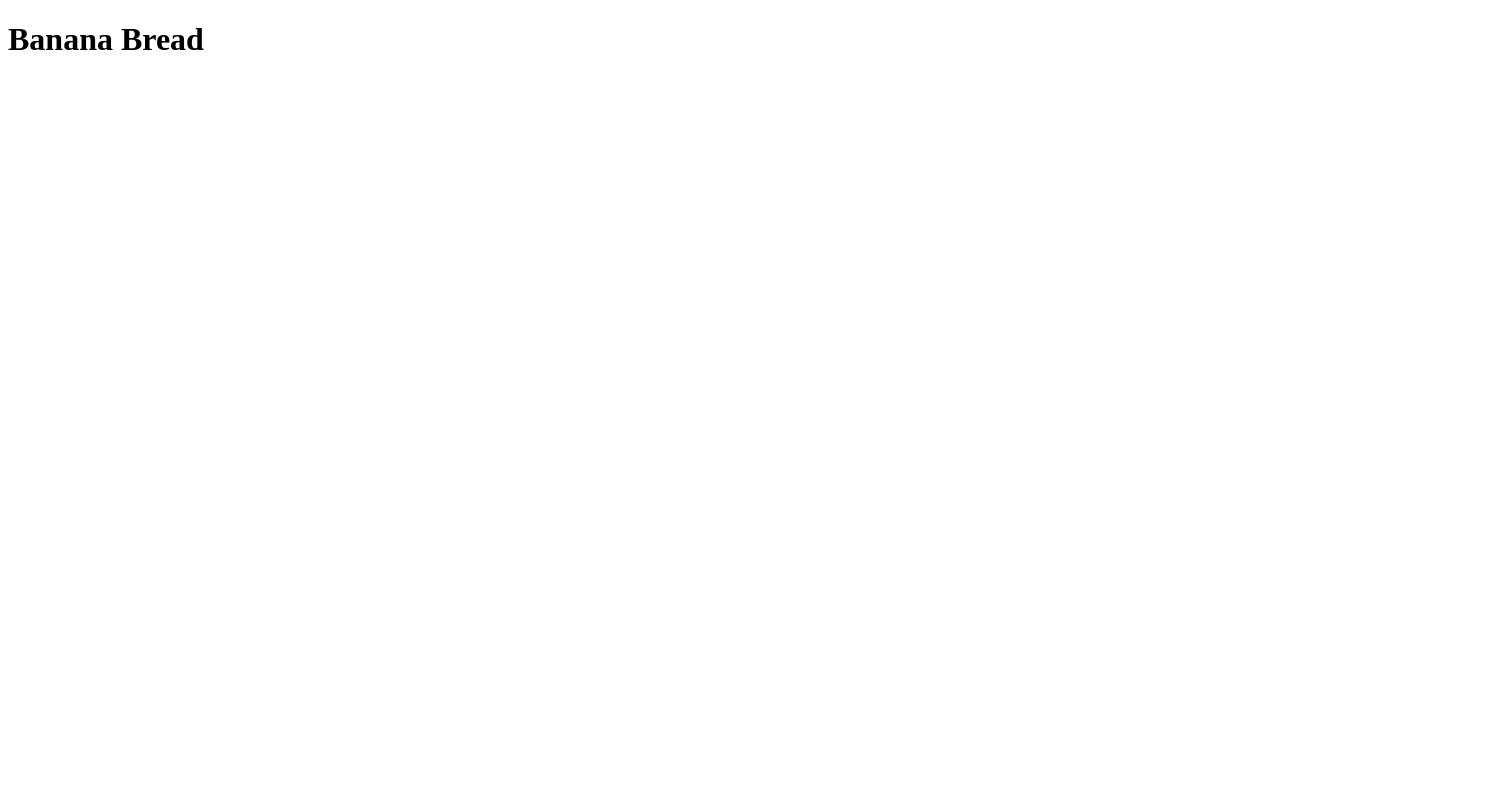
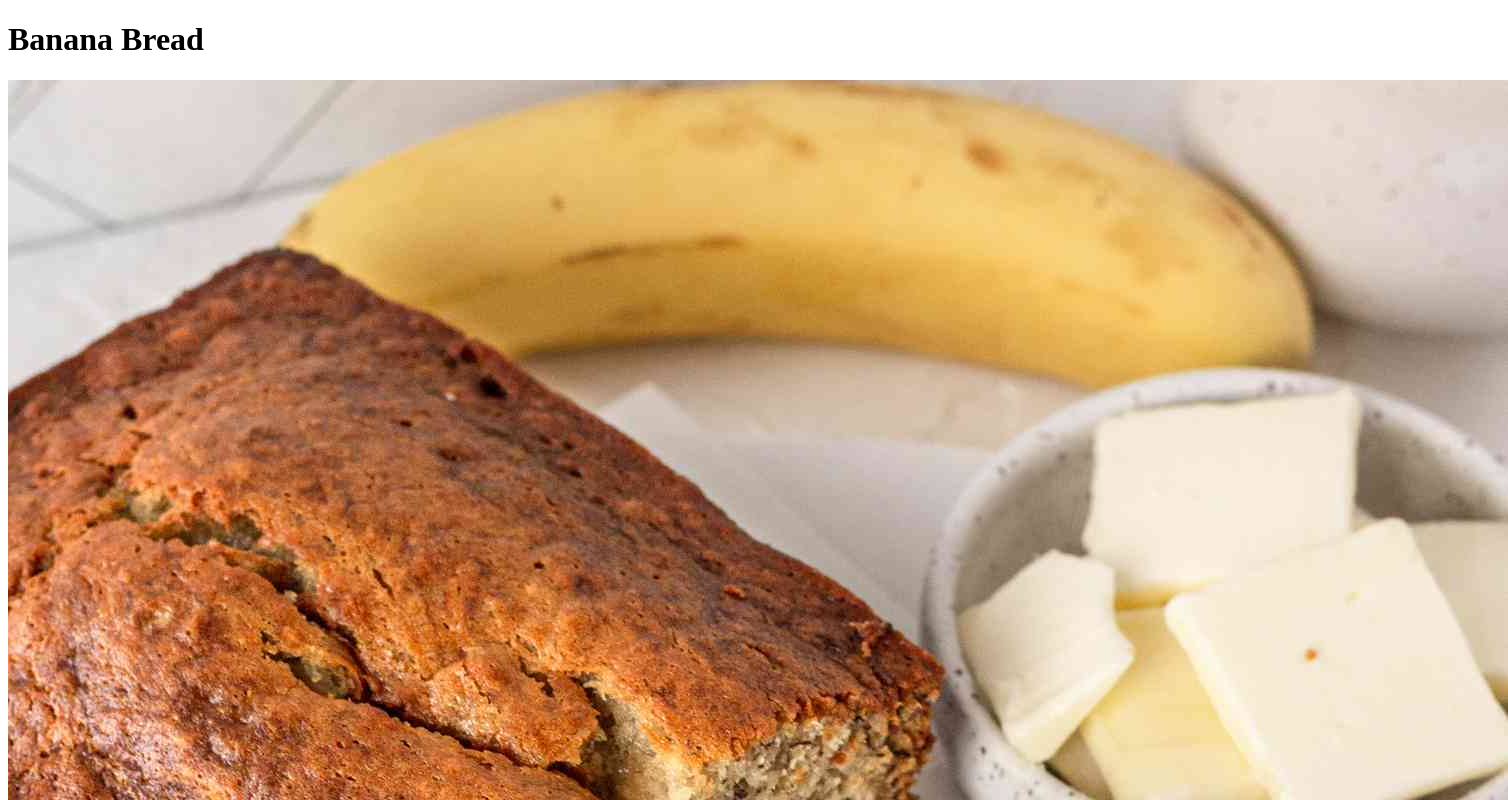
Before and after one commit to nmbh1813/odin-recipes, a plain HTML site: page recipes/bananabread.html in a window 1280 px wide. Shown: the top 800 px of the page, 1508 px wide, since content can reach past the window. Drawn offline with Linux system fonts and the light colour scheme.

Commit message:
Add img to recipes/bananabread.html

```diff
--- a/recipes/bananabread.html
+++ b/recipes/bananabread.html
@@ -10,6 +10,7 @@
 
     <h1>Banana Bread</h1>
 
+        <img src="../img/bananabread.jpg" alt="Delicious sliced loaf of banana bread with a bowl of butter" >
 
 </body>
 </html>
```
